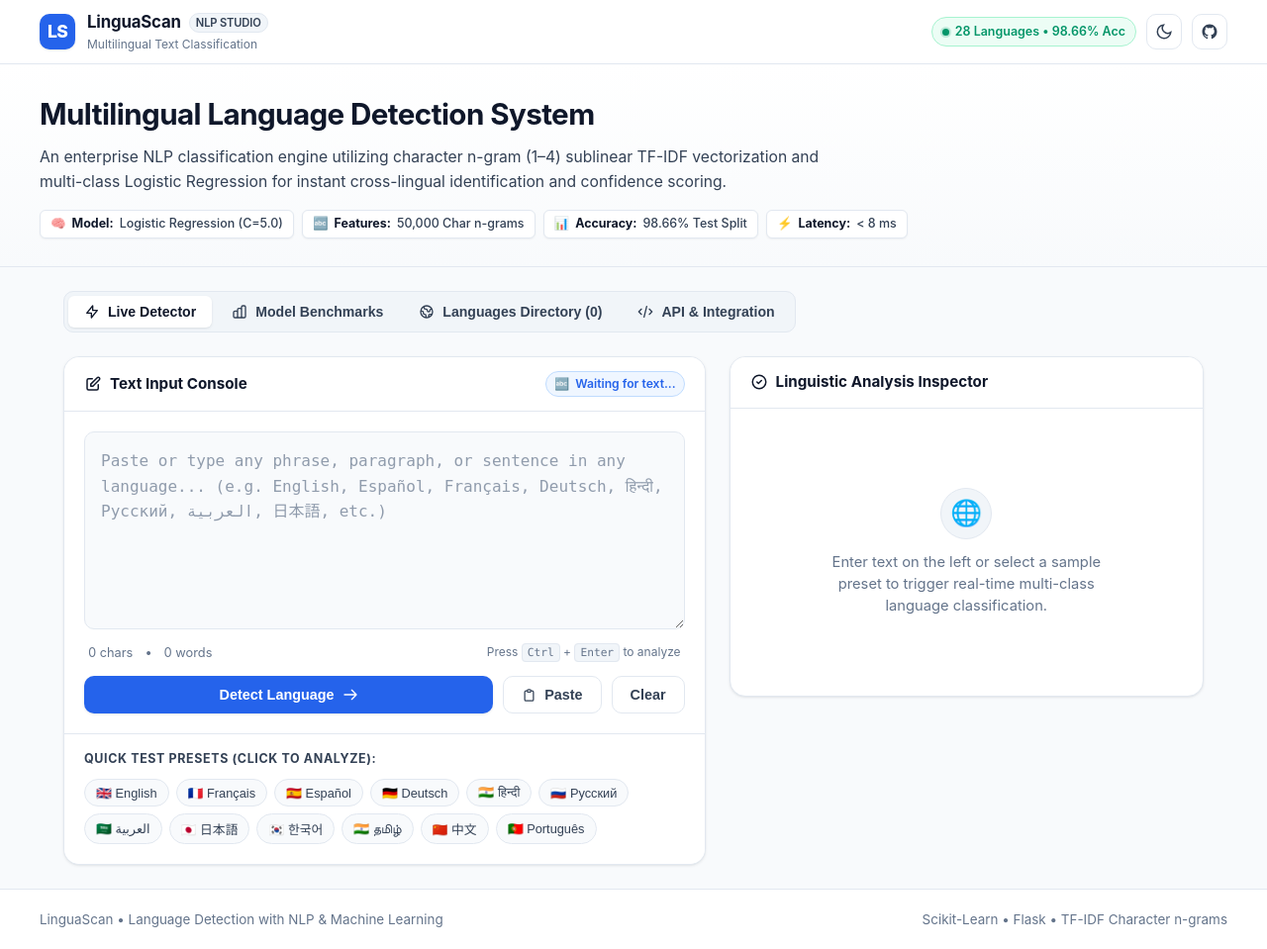
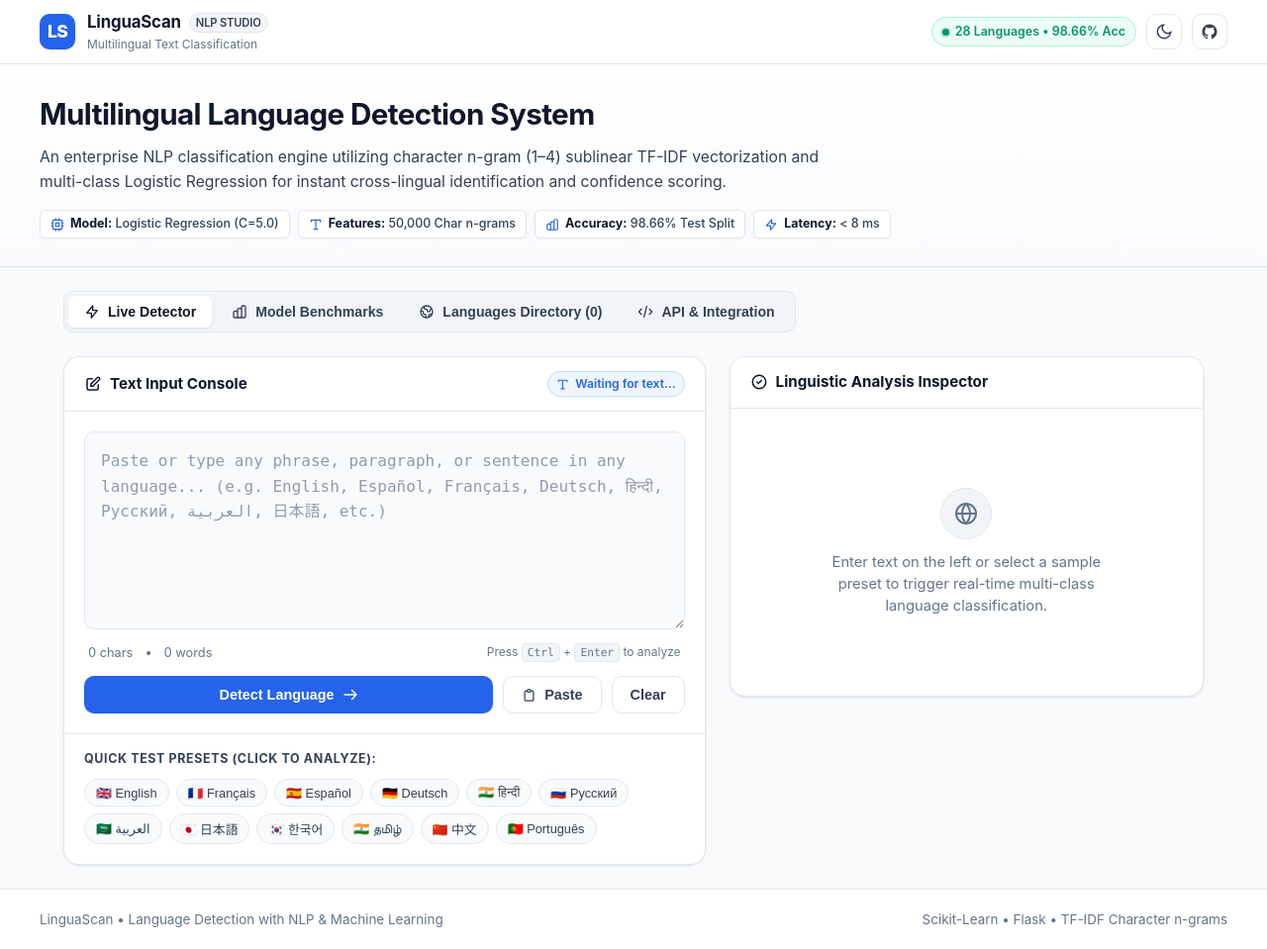
Before and after one commit to PrajaktaSarkhel/language-predictor-using-ML, a Flask app: page / in a window 1280 px wide. Shown: the whole page at 99% size. Run offline with Flask 3, Linux system fonts and the light colour scheme; parts of the project's set-up code (start-up, migrations or seed data) failed here and were passed over.

Commit message:
used icons and edited footer text

```diff
--- a/static/css/style.css
+++ b/static/css/style.css
@@ -324,6 +324,16 @@ code, kbd, samp, pre, .tabular {
 
 .spec-chip strong {
   color: var(--text-primary);
+}
+
+.spec-chip svg {
+  color: var(--accent);
+  flex-shrink: 0;
+}
+
+.script-telemetry svg {
+  color: var(--accent);
+  flex-shrink: 0;
 }
 
 /* ==========================================================================
--- a/static/js/app.js
+++ b/static/js/app.js
@@ -149,8 +149,8 @@ document.addEventListener("DOMContentLoaded", () => {
     wordCount.textContent = `${words} words`;
 
     const info = identifyUnicodeScript(val);
-    scriptBadgeText.textContent = info.script;
-    scriptBadgeIcon.textContent = info.icon;
+    if (scriptBadgeText) scriptBadgeText.textContent = info.script;
+    if (scriptBadgeIcon) scriptBadgeIcon.textContent = info.icon;
   }
 
   // =========================================================================
@@ -191,11 +191,11 @@ document.addEventListener("DOMContentLoaded", () => {
           textInput.value = text;
           updateCountersAndScript();
           executeInference();
-          showToast("📋 Text pasted from clipboard");
+          showToast("Text pasted from clipboard");
         }
       } catch (err) {
         textInput.focus();
-        showToast("⚠️ Please paste using Ctrl+V");
+        showToast("Please paste using Ctrl+V");
       }
     });
   }
@@ -275,7 +275,12 @@ document.addEventListener("DOMContentLoaded", () => {
 
     // Latency
     latencyBadge.style.display = "inline-flex";
-    latencyBadge.textContent = `⚡ ${elapsedMs} ms`;
+    const latencyVal = document.getElementById("latencyValue");
+    if (latencyVal) {
+      latencyVal.textContent = `${elapsedMs} ms`;
+    } else {
+      latencyBadge.textContent = `${elapsedMs} ms`;
+    }
 
     // Identified Entity
     resultFlagAvatar.textContent = data.flag || "🌐";
@@ -371,9 +376,9 @@ document.addEventListener("DOMContentLoaded", () => {
           utterance.lang = latestPredictionData.code;
         }
         window.speechSynthesis.speak(utterance);
-        showToast("🔊 Playing pronunciation");
+        showToast("Playing pronunciation");
       } else {
-        showToast("⚠️ Speech synthesis not supported in this browser");
+        showToast("Speech synthesis not supported in this browser");
       }
     });
   }
@@ -388,7 +393,7 @@ Family: ${latestPredictionData.family}
 Script: ${latestPredictionData.script}`;
 
       navigator.clipboard.writeText(summary).then(() => {
-        showToast("📋 Result copied to clipboard");
+        showToast("Result copied to clipboard");
       });
     });
   }
@@ -520,7 +525,7 @@ Script: ${latestPredictionData.script}`;
       if (targetEl) {
         const text = targetEl.textContent;
         navigator.clipboard.writeText(text).then(() => {
-          showToast("📋 Code copied to clipboard");
+          showToast("Code copied to clipboard");
         });
       }
     });
--- a/templates/index.html
+++ b/templates/index.html
@@ -57,10 +57,22 @@
       </p>
 
       <div class="spec-meta-row">
-        <span class="spec-chip">🧠 <strong>Model:</strong> Logistic Regression (C=5.0)</span>
-        <span class="spec-chip">🔤 <strong>Features:</strong> 50,000 Char n-grams</span>
-        <span class="spec-chip">📊 <strong>Accuracy:</strong> 98.66% Test Split</span>
-        <span class="spec-chip">⚡ <strong>Latency:</strong> &lt; 8 ms</span>
+        <span class="spec-chip">
+          <svg width="14" height="14" fill="none" stroke="currentColor" stroke-width="2" viewBox="0 0 24 24" aria-hidden="true"><rect x="4" y="4" width="16" height="16" rx="2"/><rect x="9" y="9" width="6" height="6"/><path d="M9 1v3M15 1v3M9 20v3M15 20v3M20 9h3M20 14h3M1 9h3M1 14h3"/></svg>
+          <span><strong>Model:</strong> Logistic Regression (C=5.0)</span>
+        </span>
+        <span class="spec-chip">
+          <svg width="14" height="14" fill="none" stroke="currentColor" stroke-width="2" viewBox="0 0 24 24" aria-hidden="true"><path stroke-linecap="round" stroke-linejoin="round" d="M4 7V4h16v3M9 20h6M12 4v16"/></svg>
+          <span><strong>Features:</strong> 50,000 Char n-grams</span>
+        </span>
+        <span class="spec-chip">
+          <svg width="14" height="14" fill="none" stroke="currentColor" stroke-width="2" viewBox="0 0 24 24" aria-hidden="true"><path stroke-linecap="round" stroke-linejoin="round" d="M9 19v-6a2 2 0 00-2-2H5a2 2 0 00-2 2v6a2 2 0 002 2h2a2 2 0 002-2zm0 0V9a2 2 0 012-2h2a2 2 0 012 2v10m-6 0a2 2 0 002 2h2a2 2 0 002-2m0 0V5a2 2 0 012-2h2a2 2 0 012 2v14a2 2 0 01-2 2h-2a2 2 0 01-2-2z"/></svg>
+          <span><strong>Accuracy:</strong> 98.66% Test Split</span>
+        </span>
+        <span class="spec-chip">
+          <svg width="14" height="14" fill="none" stroke="currentColor" stroke-width="2" viewBox="0 0 24 24" aria-hidden="true"><path stroke-linecap="round" stroke-linejoin="round" d="M13 10V3L4 14h7v7l9-11h-7z"/></svg>
+          <span><strong>Latency:</strong> &lt; 8 ms</span>
+        </span>
       </div>
     </div>
   </header>
@@ -104,7 +116,7 @@
 
             <div class="toolbar-actions">
               <span id="detectedScriptBadge" class="script-telemetry" title="Real-time script detection">
-                <span id="scriptBadgeIcon">🔤</span>
+                <svg width="13" height="13" fill="none" stroke="currentColor" stroke-width="2" viewBox="0 0 24 24" aria-hidden="true"><path stroke-linecap="round" stroke-linejoin="round" d="M4 7V4h16v3M9 20h6M12 4v16"/></svg>
                 <span id="scriptBadgeText">Waiting for text...</span>
               </span>
             </div>
@@ -174,7 +186,10 @@
               <span>Linguistic Analysis Inspector</span>
             </div>
             <div class="toolbar-actions">
-              <span id="latencyBadge" class="spec-chip" style="display:none;">⚡ 0 ms</span>
+              <span id="latencyBadge" class="spec-chip" style="display:none;">
+                <svg width="12" height="12" fill="none" stroke="currentColor" stroke-width="2" viewBox="0 0 24 24" aria-hidden="true"><path stroke-linecap="round" stroke-linejoin="round" d="M13 10V3L4 14h7v7l9-11h-7z"/></svg>
+                <span id="latencyValue">0 ms</span>
+              </span>
             </div>
           </div>
 
@@ -182,7 +197,9 @@
 
             <!-- Empty State -->
             <div id="inspectorEmptyState" class="inspector-empty-state">
-              <div class="empty-state-icon">🌐</div>
+              <div class="empty-state-icon">
+                <svg width="24" height="24" fill="none" stroke="currentColor" stroke-width="2" viewBox="0 0 24 24" aria-hidden="true"><circle cx="12" cy="12" r="10"/><path d="M2 12h20M12 2a15.3 15.3 0 014 10 15.3 15.3 0 01-4 10 15.3 15.3 0 01-4-10 15.3 15.3 0 014-10z"/></svg>
+              </div>
               <p class="empty-state-text">
                 Enter text on the left or select a sample preset to trigger real-time multi-class language classification.
               </p>
@@ -513,7 +530,7 @@ print(f"Language: {data['predicted_language']} ({data['confidence']}%)")</pre>
 
   <!-- Toast Notification -->
   <div id="toastNotice" class="toast-notice" role="alert" aria-live="assertive">
-    <span id="toastIcon">📋</span>
+    <svg width="16" height="16" fill="none" stroke="currentColor" stroke-width="2" viewBox="0 0 24 24" aria-hidden="true"><path stroke-linecap="round" stroke-linejoin="round" d="M5 13l4 4L19 7"/></svg>
     <span id="toastMessage">Copied to clipboard</span>
   </div>
 
```
